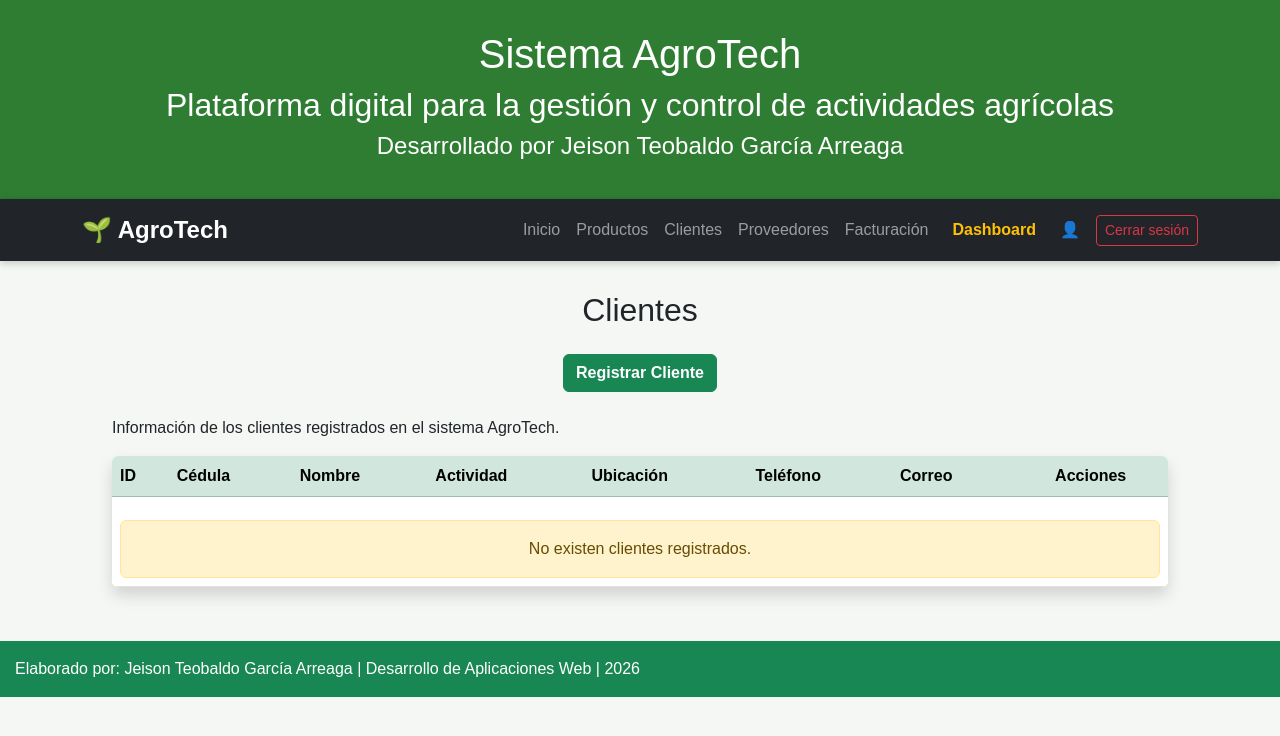
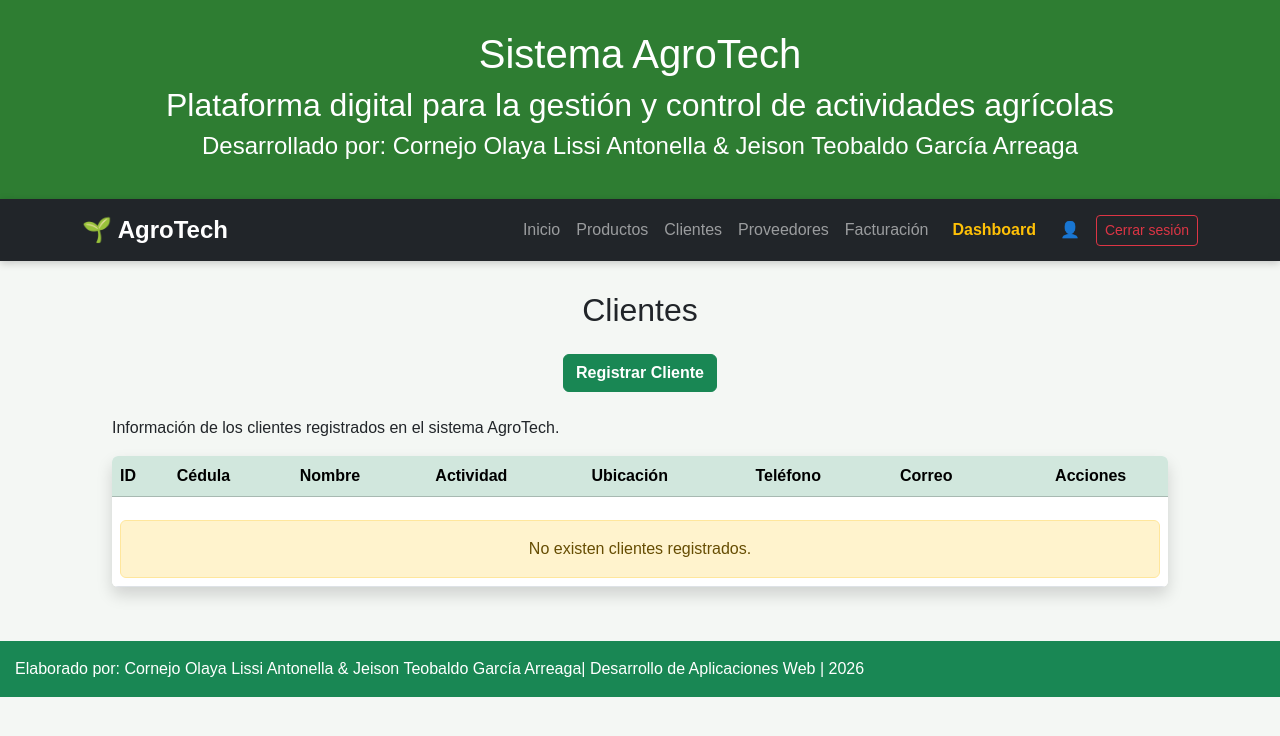
Before and after one commit to JeisonG2003/Desarrollo-Aplicaciones-Web-General, a Flask app: page /clientes in a window 1280 px wide. Shown: the top 736 px of the page. Run offline with Flask 3, Linux system fonts and the light colour scheme; the visitor is signed in with stand-in values (Sample User, id 1); data that the repository does not hold is empty; some libraries are stand-ins or nearby versions.

```diff
--- a/app.py
+++ b/app.py
@@ -203,7 +203,7 @@ def inicio():
     proyecto = {
         "nombre": "AgroTech",
         "descripcion": "Plataforma digital para la gestión y control de actividades agrícolas",
-        "autor": "Jeison Teobaldo García Arreaga"
+        "autor": "Cornejo Olaya Lissi Antonella & Jeison Teobaldo García Arreaga"
     }
 
     return render_template(
--- a/templates/base.html
+++ b/templates/base.html
@@ -34,7 +34,7 @@
         </h2>
 
         <h4>
-            Desarrollado por Jeison Teobaldo García Arreaga
+            Desarrollado por: Cornejo Olaya Lissi Antonella & Jeison Teobaldo García Arreaga
         </h4>
 
     </header>
--- a/templates/components/footer.html
+++ b/templates/components/footer.html
@@ -1,7 +1,7 @@
 <footer class="text-center py-3 bg-success text-white mt-4">
 
     <p class="mb-0">
-        Elaborado por: Jeison Teobaldo García Arreaga |
+        Elaborado por: Cornejo Olaya Lissi Antonella & Jeison Teobaldo García Arreaga|
         Desarrollo de Aplicaciones Web |
         2026
     </p>
```
Also changed, not shown: README.md.
